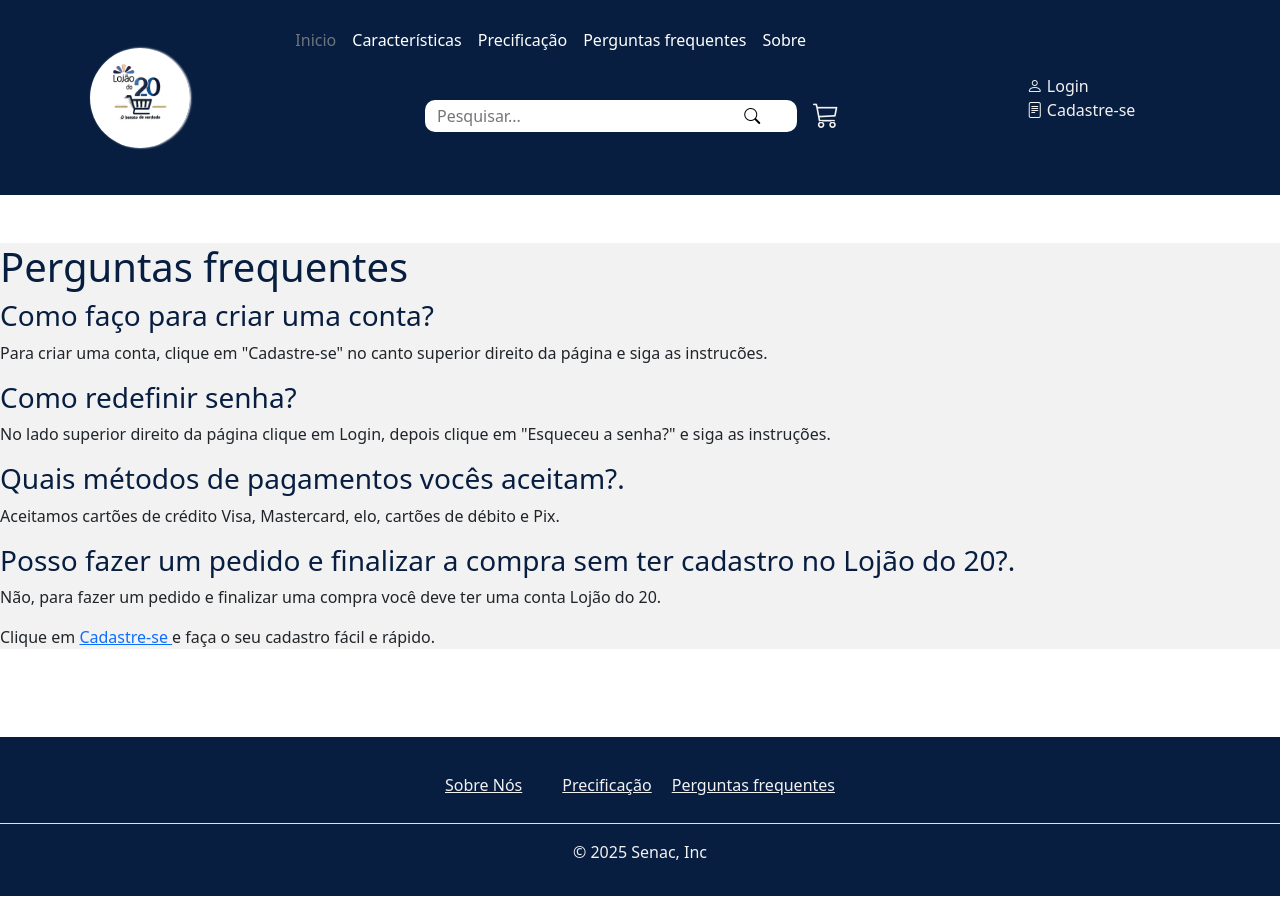
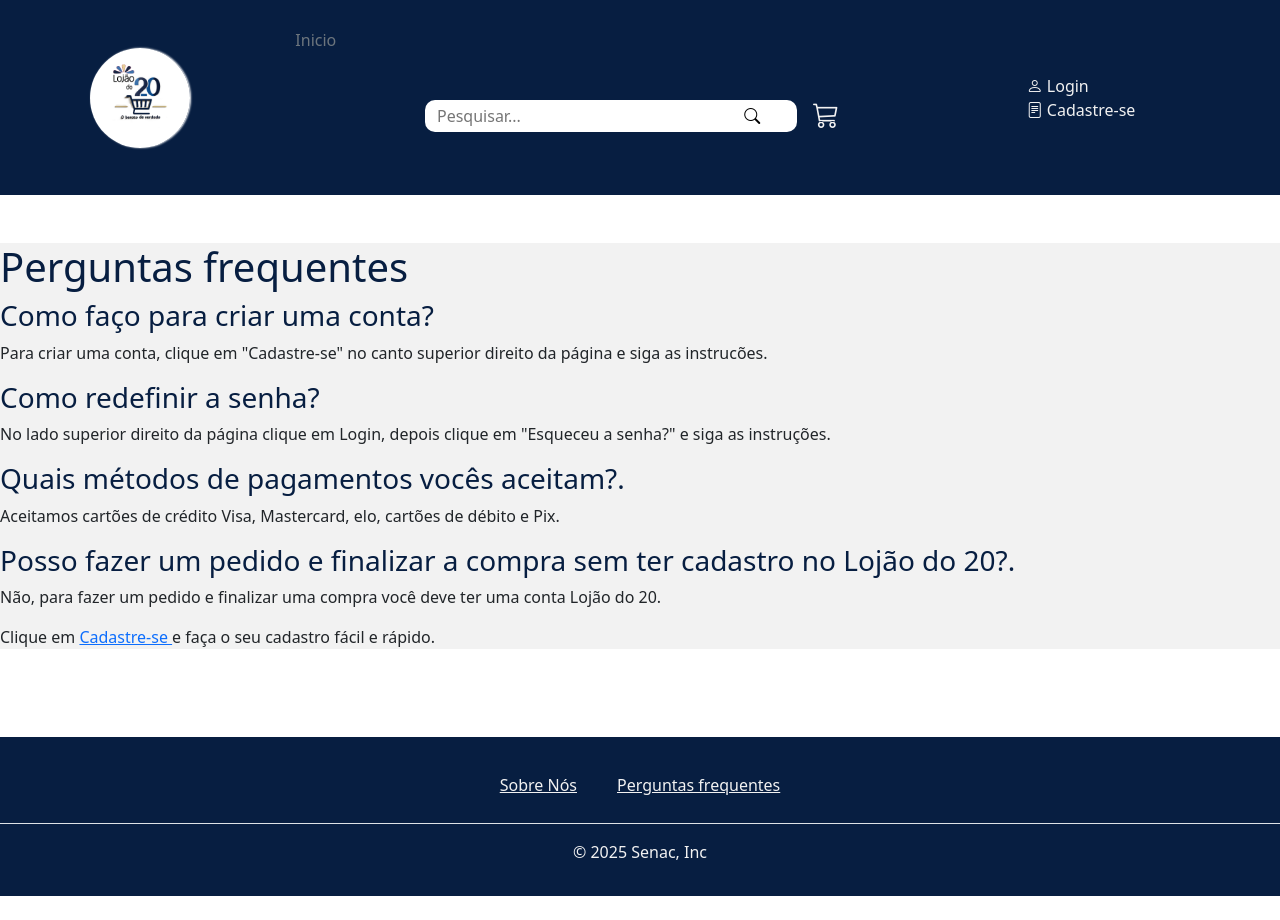
Before and after one commit to TheParousia/pi-2025.5.3, a Django app: page /info/faq/ in a window 1280 px wide. Run offline with Django 5.2, Linux system fonts and the light colour scheme.

Commit message:
atualização do core settins.py, pag-faq, base , form-cliente
foi mudanca no servidor, exclusao de tegs no cabeçalho e rodapé

```diff
--- a/core/settings.py
+++ b/core/settings.py
@@ -83,7 +83,7 @@ DATABASES = {
         'NAME': 'pi_2025_5_3',
         'USER': 'programador',
         'PASSWORD': 'qwer1234',
-        'HOST': '192.168.30.194',
+        'HOST': '172.16.0.110',
         'PORT': '3306'
     }
 }
--- a/info/templates/faq.html
+++ b/info/templates/faq.html
@@ -30,7 +30,7 @@
         </section>
         <section>
             <header>
-                <h3>Como redefinir senha?</h3>
+                <h3>Como redefinir a senha?</h3>
             </header>
             <p>No lado superior direito da página clique em Login, depois clique em "Esqueceu a senha?" e siga as
                 instruções.</p>
--- a/templates/base.html
+++ b/templates/base.html
@@ -122,14 +122,6 @@
           <div class="d-flex flex-wrap align-items-center justify-content-center justify-content-lg-start">
             <ul class="nav col-12 col-lg-auto me-lg-auto mb-2 justify-content-center mb-md-0">
               <li><a href="/" class="nav-link px-2 text-secondary" _msttexthash="42250" _msthash="28">Inicio</a></li>
-              <li><a href="#" class="nav-link px-2 text-white" _msttexthash="313612" _msthash="29">Características</a>
-              </li>
-              <li><a href="#" class="nav-link px-2 text-white" _msttexthash="253617" _msthash="30">Precificação</a>
-              </li>
-              <li><a href="{% url 'faq' %}" class="nav-link px-2 text-white" _msttexthash="429065" _msthash="31">Perguntas
-                  frequentes</a>
-              </li>
-              <li><a href="#" class="nav-link px-2 text-white" _msttexthash="59826" _msthash="32">Sobre</a></li>
             </ul>
           </div>
           <div class="container-pesquisa">
@@ -179,8 +171,6 @@
           _msthash="14">Sobre Nós</a></li>
       <li class="nav-item"><a href="#" class="nav" _msttexthash="313612"
           _msthash="15"></a></li>
-      <li class="nav-item"><a href="#" class="nav" _msttexthash="253617"
-          _msthash="16">Precificação</a></li>
       <li class="nav-item"><a href="{% url 'faq' %}" class="nav" _msttexthash="429065"
           _msthash="17">Perguntas frequentes</a></li>
 
--- a/usuario/templates/form_cliente.html
+++ b/usuario/templates/form_cliente.html
@@ -23,7 +23,7 @@
         border: 10px;
         border-radius: 10px;
         justify-content: center;
-        background-color: rgb(104, 73, 96);
+        background-color:#071E41;
 
     }
 
```
Also changed, not shown: produto/models.py (+4 -6 lines).
